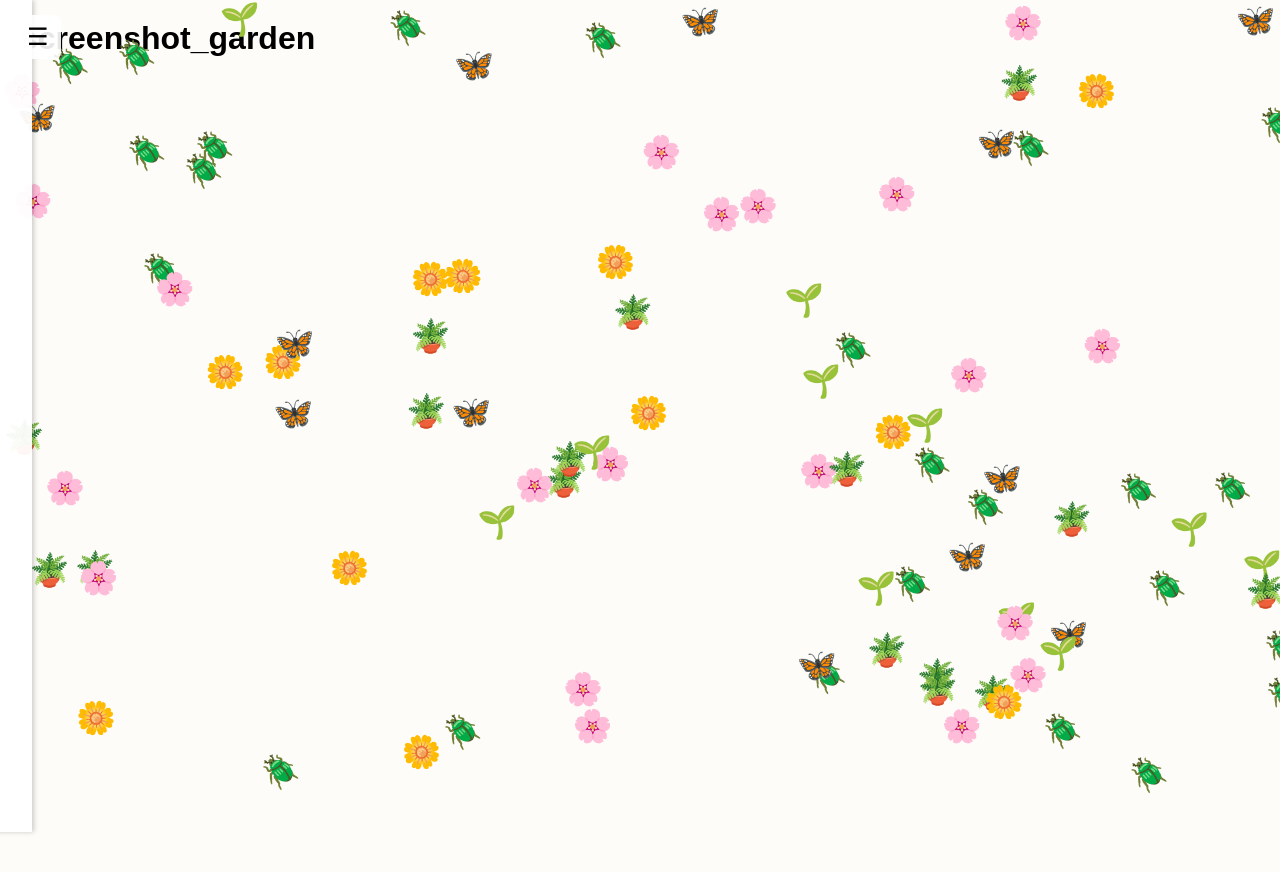
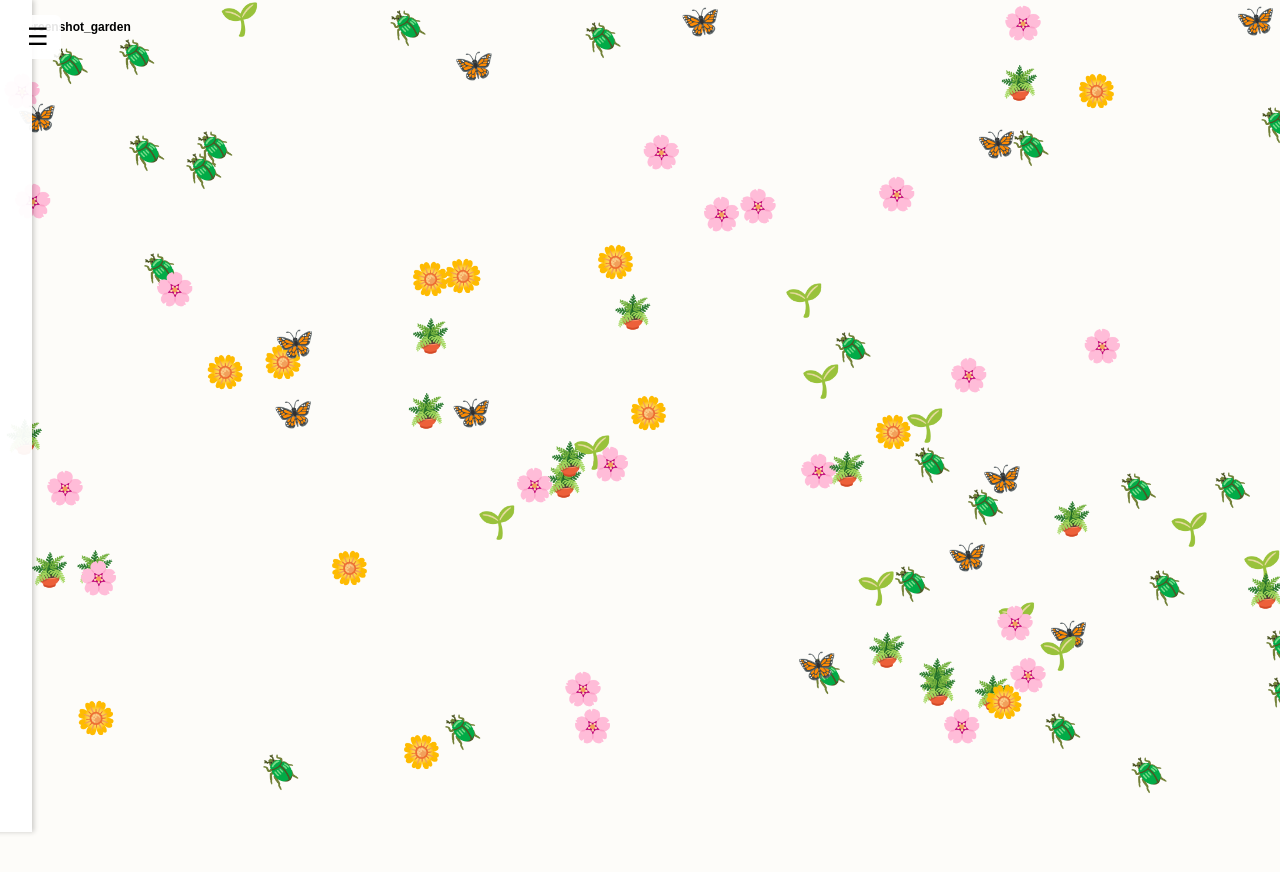
Before and after one commit to mysticouroboros/screenshot-garden, a plain HTML site: page index.html in a window 1280 px wide. Shown: the top 872 px of the page. Drawn offline with Linux system fonts and the light colour scheme.

Commit message:
Update index.html

```diff
--- a/index.html
+++ b/index.html
@@ -11,7 +11,7 @@
   font-family: sans-serif;
   background: #fdfcf9;
 }
-    h1 { margin: 20px; }
+    h1 { margin: 20px; font-size:12px; }
     p { margin: 20px; }
     a { text-decoration: none; color: blue; cursor: pointer; }
     a:hover { text-decoration: underline; background-color: yellow; }
```
